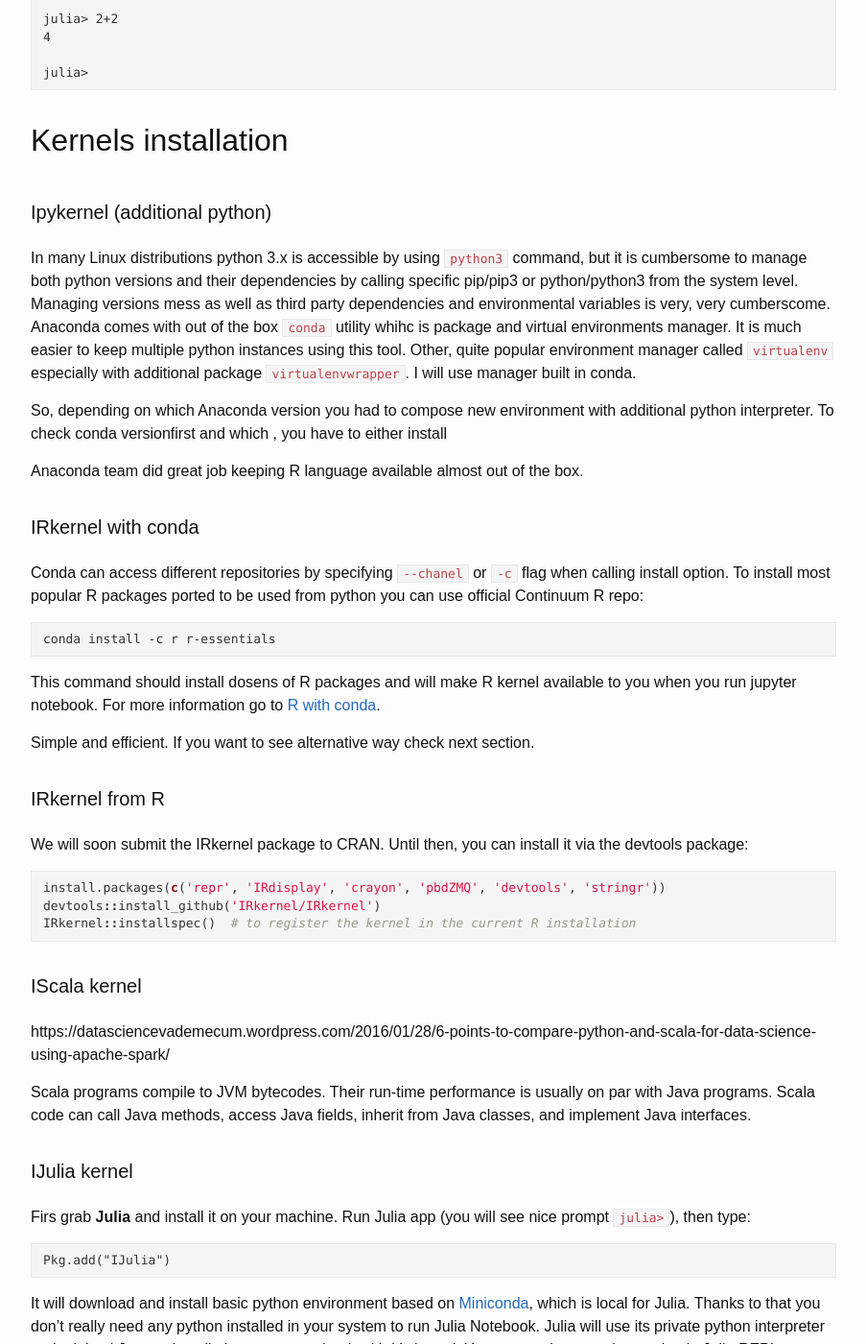
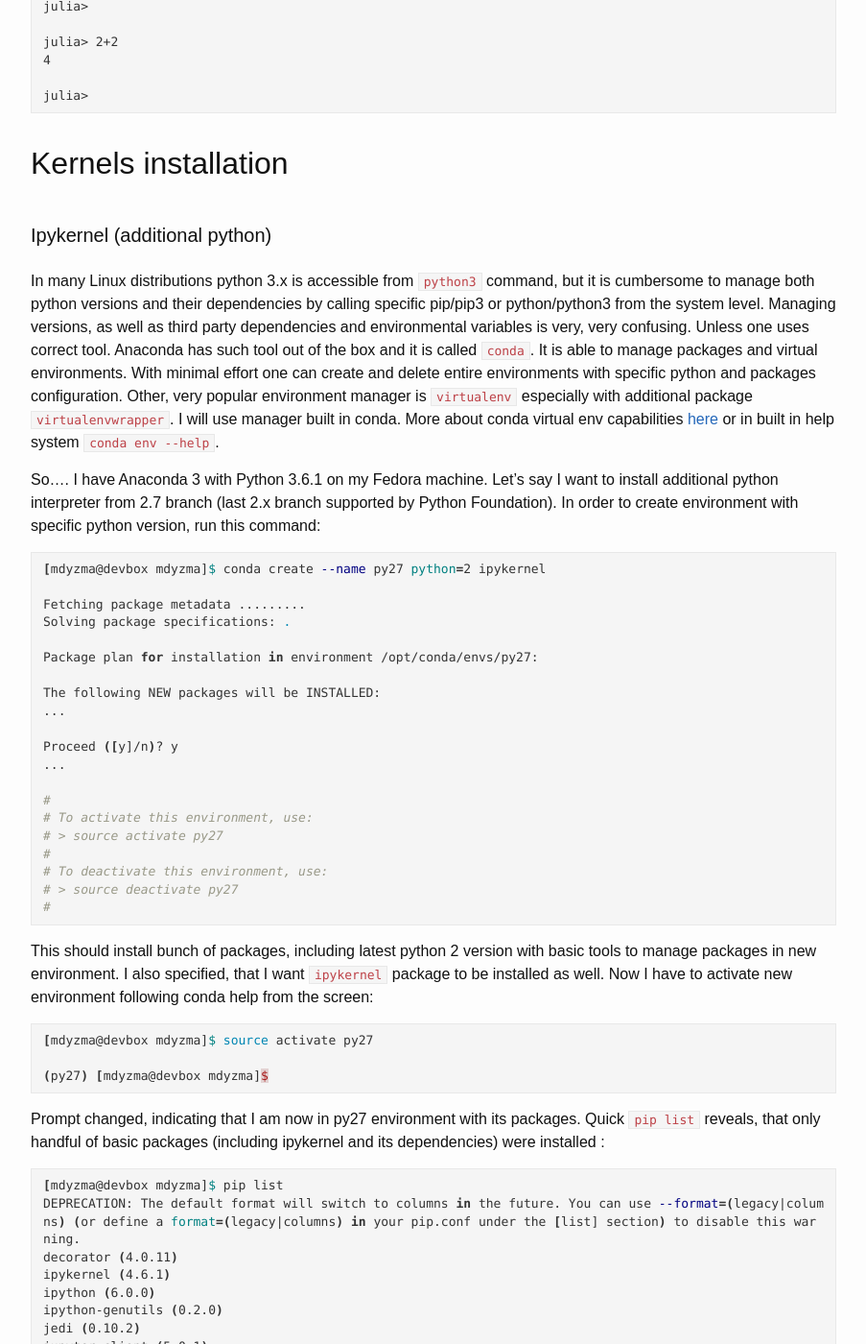
Before and after one commit to mdyzma/mdyzma.github.io, a Jekyll site: the page built from _posts/2017-04-23-python-r-scala-julia-in-one-notebook.md, in a window 1280 px wide and 1400 px high, scrolled down 9668 px. Shown: the whole window at 96% size, without its empty margins (188-1091 px from the left). Built offline with Jekyll 4.4.1, drawn with Linux system fonts in a browser that asks for light colours; nearby versions of some CDN libraries; comment, search, counter and statistics services are not loaded; some of the changed text lies outside the part shown.

Commit message:
post update, added r kernel

````diff
--- a/_posts/2017-04-23-python-r-scala-julia-in-one-notebook.md
+++ b/_posts/2017-04-23-python-r-scala-julia-in-one-notebook.md
@@ -401,13 +401,13 @@ hello
 
 ## Julia compiler
 
-A [Copr repository](https://copr.fedorainfracloud.org/coprs/nalimilan/julia/) is provided for Fedora. To install Julia run:
+A [Copr repository](https://copr.fedorainfracloud.org/coprs/nalimilan/julia/) is provided for Fedora users. To install Julia just run:
 
 {% highlight bash %}
 [mdyzma@devbox mdyzma]$ sudo dnf copr enable nalimilan/julia
 {% endhighlight %}
 
-Bleeding edge version of Julia is held in this repository `sudo dnf copr enable nalimilan/julia-nightlies`. Adding any of mentioned above results in:
+Bleeding edge version of Julia is held in separate repository, which can be added with this command: `sudo dnf copr enable nalimilan/julia-nightlies`. I decided to install stable Julia release. Adding any of mentioned above results in:
 
 {% highlight bash %}
 [mdyzma@devbox mdyzma]# dnf copr enable nalimilan/julia
@@ -428,7 +428,7 @@ Do you want to continue? [y/N]: y
 Repository successfully enabled.
 {% endhighlight %}
 
-After that you can easily install nightly build of Julia:
+After that you can easily install specific build of Julia compiler:
 
 {% highlight bash %}
 [mdyzma@devbox mdyzma]$ sudo dnf install julia
@@ -477,26 +477,110 @@ julia>
 
 #### Ipykernel (additional python)
 
-In many Linux distributions python 3.x is accessible by using `python3` command, but it is cumbersome to manage both python versions and their dependencies by calling specific pip/pip3 or python/python3 from the system level. Managing versions mess as well as third party dependencies and environmental variables is very, very cumberscome. Anaconda comes with out of the box `conda` utility whihc is package and virtual environments manager. It is much easier to keep multiple python instances using this tool. Other, quite popular environment manager called `virtualenv` especially with additional package `virtualenvwrapper`. I will use manager built in conda.
+In many Linux distributions python 3.x is accessible from `python3` command, but it is cumbersome to manage both python versions and their dependencies by calling specific pip/pip3 or python/python3 from the system level. Managing versions, as well as third party dependencies and environmental variables is very, very confusing. Unless one uses correct tool. Anaconda has such tool out of the box and it is called `conda`. It is able to manage packages and virtual environments. With minimal effort one can create and delete entire environments with specific python and packages configuration. Other, very popular environment manager is `virtualenv` especially with additional package `virtualenvwrapper`. I will use manager built in conda. More about conda virtual env capabilities [here](https://conda.io/docs/using/envs.html#) or in built in help system `conda env --help`.
 
-So, depending on which Anaconda version you had to compose new environment with additional python interpreter. To check conda versionfirst and which , you have to either install
+So.... I have Anaconda 3 with Python 3.6.1 on my Fedora machine. Let's say I want to install additional python interpreter from 2.7 branch (last 2.x branch supported by Python Foundation). In order to create environment with specific python version, run this command:
 
 
-Anaconda team did great job keeping R language available almost out of the box.
+{% highlight bash %}
+[mdyzma@devbox mdyzma]$ conda create --name py27 python=2 ipykernel
+
+Fetching package metadata .........
+Solving package specifications: .
+
+Package plan for installation in environment /opt/conda/envs/py27:
+
+The following NEW packages will be INSTALLED:
+...
+
+Proceed ([y]/n)? y
+...
+
+#
+# To activate this environment, use:
+# > source activate py27
+#
+# To deactivate this environment, use:
+# > source deactivate py27
+#
+{% endhighlight %}
+
+This should install bunch of packages, including latest python 2 version with basic tools to manage packages in new environment. I also specified, that I want `ipykernel` package to be installed as well.  Now I have to activate new environment following conda help from the screen:
+
+{% highlight bash %}
+[mdyzma@devbox mdyzma]$ source activate py27
+
+(py27) [mdyzma@devbox mdyzma]$
+
+{% endhighlight %}
+
+
+Prompt changed, indicating that I am now in py27 environment with its packages. Quick `pip list` reveals, that only handful of basic packages (including ipykernel and its dependencies) were installed :
+
+{% highlight bash %}
+[mdyzma@devbox mdyzma]$ pip list
+DEPRECATION: The default format will switch to columns in the future. You can use --format=(legacy|columns) (or define a format=(legacy|columns) in your pip.conf under the [list] section) to disable this warning.
+decorator (4.0.11)
+ipykernel (4.6.1)
+ipython (6.0.0)
+ipython-genutils (0.2.0)
+jedi (0.10.2)
+jupyter-client (5.0.1)
+jupyter-core (4.3.0)
+pexpect (4.2.1)
+pickleshare (0.7.4)
+pip (9.0.1)
+prompt-toolkit (1.0.14)
+ptyprocess (0.5.1)
+Pygments (2.2.0)
+python-dateutil (2.6.0)
+pyzmq (16.0.2)
+setuptools (27.2.0)
+simplegeneric (0.8.1)
+six (1.10.0)
+tornado (4.5.1)
+traitlets (4.3.2)
+wcwidth (0.1.7)
+wheel (0.29.0)
+(py27) root@fc954edb0a6d:/#
+{% endhighlight %}
+
+
+After activation I have to add this kernel to the global list of kernels managed by Jupyter package from main Anaconda installation. To register this kernel I have to enter: `python -m ipykernel install --user` in the terminal with this kernel activated:
+
+
+
+{% highlight bash %}
+(py27) [mdyzma@devbox mdyzma]$ python -m ipykernel install --user
+Installed kernelspec python2 in /home/mdyzma/.local/share/jupyter/kernels/python2
+{% endhighlight %}
+
+Done.I should have both kernels accessible when I run my Jupyter Notebook:
+
+
+![bothkernels][bothkernels]
+
 
 <a name="irkernel_py"></a>
 
 #### IRkernel with conda
 
-Conda can access different repositories by specifying `--chanel` or `-c` flag when calling install option. To install most popular R packages ported to be used from python you can use official Continuum R repo:
+Continuum Analytics did great job making R language available almost out of the box. Conda can access different repositories by specifying `--chanel` or `-c` flag when calling install option. Continuum is maintaining repository with most popular R packages ported, so they can be used as python packages. To install R packages for conda enter:
 
-```
-conda install -c r r-essentials
-```
+{% highlight bash %}
+conda install --channel r r-essentials
+{% endhighlight %}
 
-This command should install dosens of R packages and will make R kernel available to you when you run jupyter notebook.  For more information go to [R with conda](https://conda.io/docs/r-with-conda.html).
+This command should install dozens of R packages and will make R kernel available to you when you run Jupyter Notebook.  For more information go to [R with conda](https://conda.io/docs/r-with-conda.html).
 
-Simple and efficient. If you want to see alternative way check next section.
+Simple and efficient. To see effects:
+
+![withrkernel][withrkernel]
+
+
+Con of this method is that you have to install nearly 160 packages, taking few gigs of space. On the other hand I will have nice and ready to go R environment in my python after typing just five words. Awesome!
+
+If you want to see alternative way (much less space hungry) check next section.
 
 <a name="irkernel_r"></a>
 
@@ -509,6 +593,9 @@ install.packages(c('repr', 'IRdisplay', 'crayon', 'pbdZMQ', 'devtools', 'stringr
 devtools::install_github('IRkernel/IRkernel')
 IRkernel::installspec()  # to register the kernel in the current R installation
 {% endhighlight %}
+
+
+Effect is identical to the one R will install requested packages
 
 <a name="iscala"></a>
 
@@ -526,20 +613,24 @@ call Java methods, access Java fields, inherit from Java classes, and implement
 #### IJulia kernel
 
 
-Firs grab __Julia__ and install it on your machine. Run Julia app  (you will see nice prompt `julia>`), then type:
+Once you have __Julia__ installed on your machine, run Julia app  (you will see fancy prompt by `julia>`), then type:
 
 ```
 Pkg.add("IJulia")
 ```
 
-It will download and install basic python environment based on [Miniconda][miniconda], which is local for Julia. Thanks to that you don't really need any python installed in your system to run Julia Notebook. Julia will use its private python interpreter and minimal Jupyter installation to run notebook with it's kernel. You can run it at any time typing in Julia REPL:
+Julia package manager will take care of dependencies and download requested software. Specifically it will download and install basic python environment based on [Miniconda][miniconda], which will be local for Julia, and accessible only by Julia. Thanks to that you don't really need any python installed in your system to run Julia Notebook. In that case only one kernel will be available. Julia will use its private python interpreter and minimal Jupyter installation to run notebook with it's kernel. You can run it at any time typing in Julia REPL:
 
 {% highlight julia %}
     julia> using IJulia
     julia> notebook()
 {% endhighlight %}
 
-If you use `notebook(detached=true)`, Julia will run notebook server in the background and you will be able to use or exit REPL without closing the notebook.
+Since I already had two additional kernels installed (python 2,  and R), IJulia will be added to the collection. :)
+
+
+
+In Julia language `using <package Name>` is an __import statement__, which pre-compiles and gets ready to work module/program denoted in the statement. Next line calls this programs subroutine called `notebook`. If you use some arguments, you can modify notebooks behavior. For example `notebook(detached=true)`, Julia will run notebook server in the background and you will be able to use or exit REPL without closing the notebook.
 
 By default, the notebook "dashboard" opens in your home directory, but you can open the dashboard in a different directory with `notebook(dir="/some/path")`.
 
@@ -598,6 +689,8 @@ print_hi('Tom')
 
 
 <!-- Links -->
+<!-- www -->
+
 [anaconda]:   https://www.continuum.io/DOWNLOADS
 [kernels]:    https://github.com/jupyter/jupyter/wiki/Jupyter-kernels
 [python2]:    https://www.python.org/downloads/release/python-2713/
````
Also changed, not shown: other parts of _posts/2017-04-23-python-r-scala-julia-in-one-notebook.md (+7 -2 lines), assets/23-04-2017-r-kernel.png (added), assets/23-04-2017-two-kernels.png (added).
